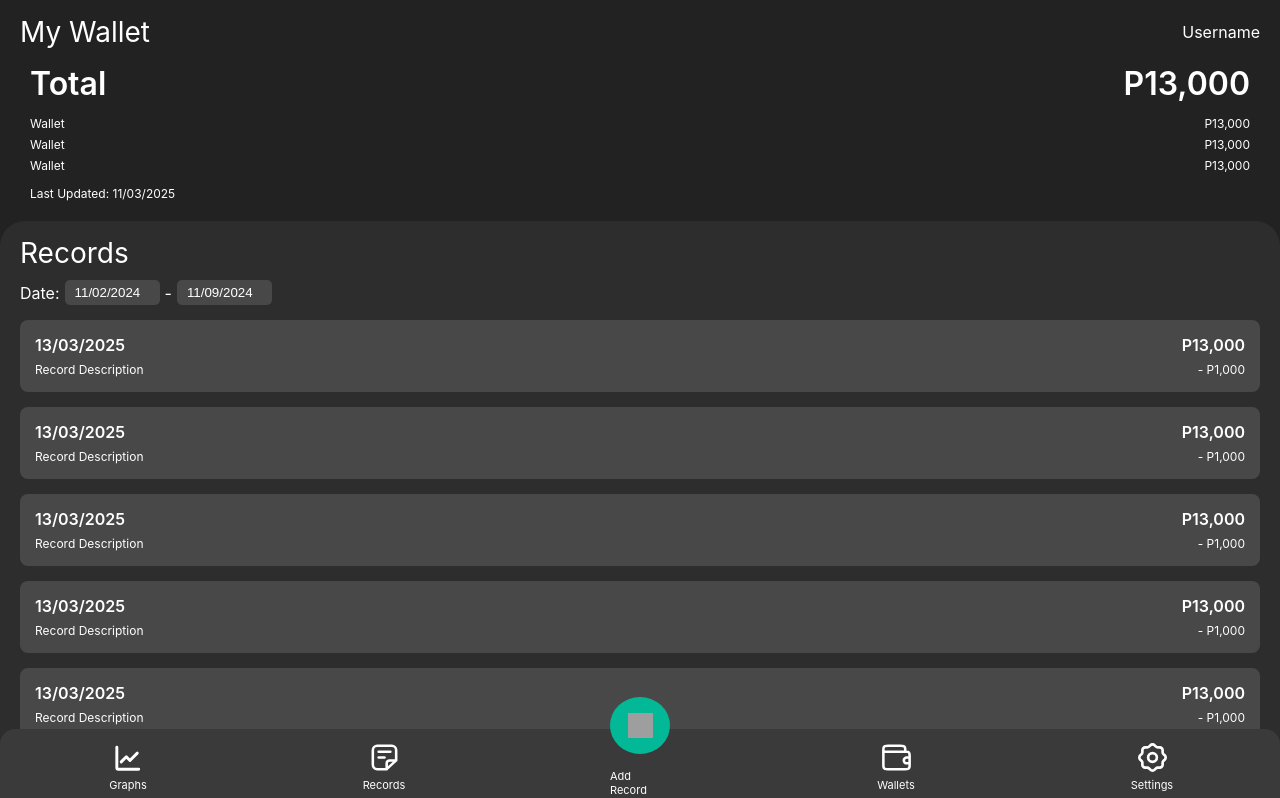
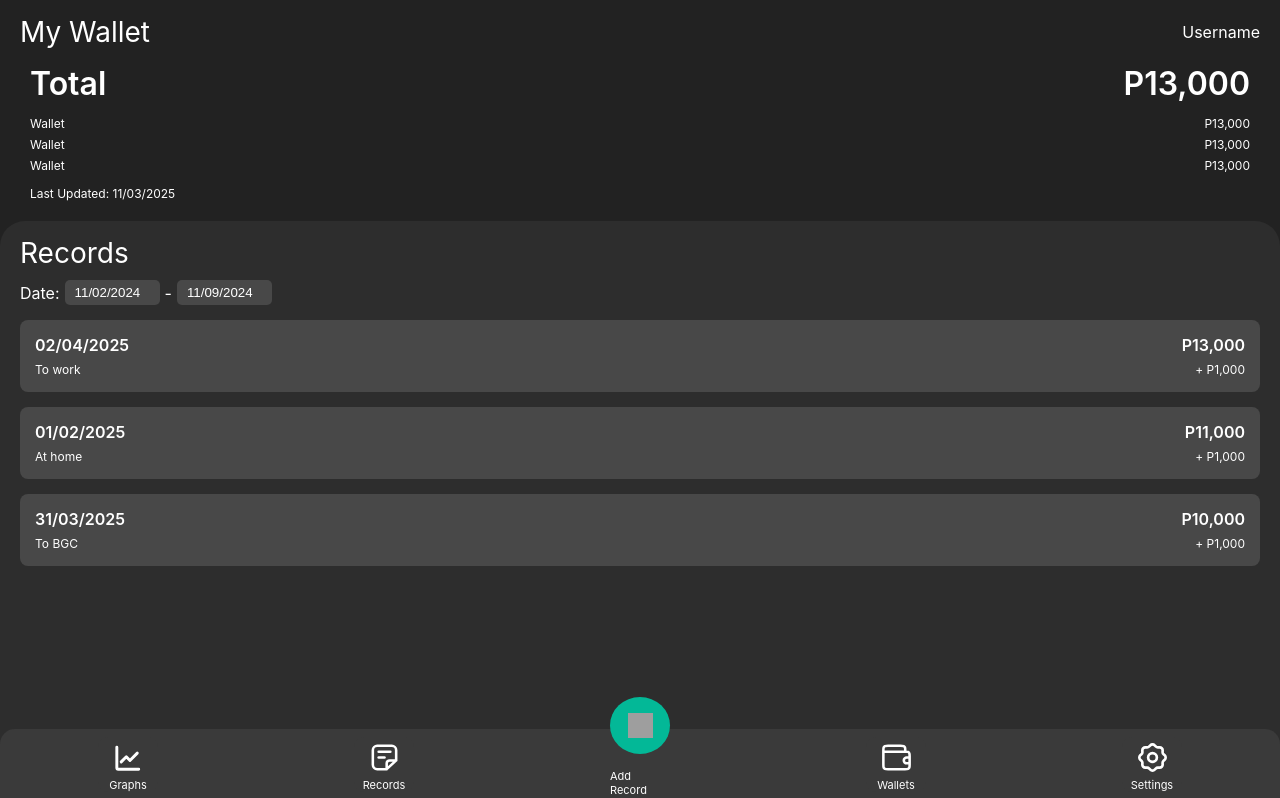
Before and after one commit to mccedddy/my-wallet, a React (Create React App) app: page / in a window 1280 px wide. Shown: the top 798 px of the page. Built offline with nearby package versions, Linux system fonts and the light colour scheme; grey boxes are pictures that could not be loaded.

Commit message:
added edit record and edit wallet

```diff
--- a/src/components/AddRecord.tsx
+++ b/src/components/AddRecord.tsx
@@ -3,22 +3,18 @@ import AddRecordItem from './AddRecordItem';
 import { useSelector, useDispatch } from "react-redux";
 import { setCurrentPage } from "../reducers/globalSlice";
 
-interface AddRecordProps {
-  type: string;
-}
+function AddRecord() {
+  const dispatch = useDispatch();
+  const currentPage = useSelector((state: any) => state.global.currentPage);
 
-function AddRecord({ type }: AddRecordProps) {
-  const dispatch = useDispatch();
-    const currentPage = useSelector((state: any) => state.global.currentPage);
-
-  if (type === 'record') {
+  if (currentPage === 'Add Record' || currentPage === 'Edit Record') {
     return(
+      // Wallets to insert or edit values
       <div className='records'>
-        <AddRecordItem type='record' />
-        <AddRecordItem type='record' />
-        <AddRecordItem type='record' />
-        <AddRecordItem type='record' />
-        <AddRecordItem type='record' />
+        <AddRecordItem />
+        <AddRecordItem />
+        <AddRecordItem />
+        <AddRecordItem />
 
         <div className='save-container'>
           <button className='cancel-btn' onClick={() => {dispatch(setCurrentPage('Records'))}}>Cancel</button>
@@ -26,10 +22,11 @@ function AddRecord({ type }: AddRecordProps) {
         </div>
       </div>
     );
-  } else if (type === 'wallet') {
+  } else if (currentPage === 'Add Wallet' || currentPage === 'Edit Wallet') {
     return(
+      // Wallet to add or edit
       <div className='records'>
-        <AddRecordItem type='wallet' />
+        <AddRecordItem />
 
         <div className='save-container'>
           <button className='cancel-btn' onClick={() => {dispatch(setCurrentPage('Wallets'))}}>Cancel</button>
--- a/src/components/AddRecordItem.tsx
+++ b/src/components/AddRecordItem.tsx
@@ -1,24 +1,29 @@
 import React from 'react';
+import { useSelector, useDispatch } from "react-redux";
 
 interface AddRecordItemProps {
-  type: string;
+  walletValueId?: number; // wallet value id to edit
+  walletId?: number; // wallet id to edit
 }
 
-function AddRecordItem({ type }: AddRecordItemProps) {
-  if (type === 'record') {
+function AddRecordItem({ walletValueId, walletId }: AddRecordItemProps) {
+  const currentPage = useSelector((state: any) => state.global.currentPage);
+
+  if (currentPage === 'Add Record' || currentPage === 'Edit Record') {
     return (
       <div className='record-item'>
         <div className='record-item-row'>
           <h6 className='bold'>Wallet 1</h6>
           <input type='text' className='textbox' placeholder='Increased By'></input>
         </div>
+
         <div className='record-item-row'>
           <p></p>
           <input type='text' className='textbox' placeholder='P13,000'></input>
         </div>
       </div>
     );
-  } else if (type === 'wallet') {
+  } else if (currentPage === 'Add Wallet' || currentPage === 'Edit Wallet') {
     return (
       <div className='record-item'>
         <div className='record-item-row'>
--- a/src/components/PageContainer.tsx
+++ b/src/components/PageContainer.tsx
@@ -45,15 +45,16 @@ function PageContainer() {
       }
 
       {currentPage === 'Records' ? (
-        <Records currentPage={currentPage} />
+        <Records />
       ) : currentPage === 'Wallets' ? (
-        <Records currentPage={currentPage} />
+        <Records />
       ) : currentPage === 'Graphs' ? (
         <Graphs />
-      ) : currentPage === 'Add Record' ? (
-        <AddRecord type='record'/>
-      ) : currentPage === 'Add Wallet' ? (
-        <AddRecord type='wallet'/>
+      ) : currentPage === 'Add Record' ||
+          currentPage === 'Add Wallet' ||
+          currentPage === 'Edit Record' ||
+          currentPage === 'Edit Wallet' ? (
+        <AddRecord />
       ) : (
         <div></div>
       )}
--- a/src/components/RecordItem.tsx
+++ b/src/components/RecordItem.tsx
@@ -1,11 +1,23 @@
 import React from 'react';
 import EditIcon from '../assets/icons/pencil.svg';
+import { useSelector, useDispatch } from "react-redux";
+import { setCurrentPage } from '../reducers/globalSlice';
+
 
 interface RecordItemProps {
-  type: string;
+  data: {
+    id: string;
+    title: string;
+    value: string;
+    description?: string;
+    color?: string;
+    order?: number;
+  };
 }
 
-function RecordItem({ type }: RecordItemProps) {
+function RecordItem({ data }: RecordItemProps) {
+  const dispatch = useDispatch();
+  const currentPage = useSelector((state: any) => state.global.currentPage);
   const [open, setOpen] = React.useState(false);
 
   const handleOpen = () => {
@@ -16,7 +28,12 @@ function RecordItem({ type }: RecordItemProps) {
     setOpen(false);
   };
 
-  if (type === 'record') {
+  const handleEdit = () => {
+    const editPage = currentPage === 'Records' ? 'Edit Record' : 'Edit Wallet';
+    dispatch(setCurrentPage(editPage));
+  };
+
+  if (currentPage === 'Records') {
     return (
       <>
         <div className={`record-item ${open ? 'open' : ''}`} onClick={() => {
@@ -27,12 +44,12 @@ function RecordItem({ type }: RecordItemProps) {
           }
         }}>
           <div className='record-item-row'>
-            <h6 className='bold'>13/03/2025</h6>
-            <h6 className='bold'>P13,000</h6>
+            <h6 className='bold'>{data.title}</h6>
+            <h6 className='bold'>{data.value}</h6>
           </div>
           <div className='record-item-row'>
-            <p>Record Description</p>
-            <p>- P1,000</p>
+            <p>{data.description}</p>
+            <p>+ P1,000</p>
           </div>
         </div>
 
@@ -60,8 +77,8 @@ function RecordItem({ type }: RecordItemProps) {
             </div>
 
             <div className='record-details-button-container'>
-              <p className='bold text-dark'>ID</p>
-              <div className='record-details-button'>
+              <p className='text-dark'>{data.id}</p>
+              <div className='record-details-button' onClick={handleEdit}>
                 <img src={EditIcon} alt='Edit' />
               </div>
             </div>
@@ -69,7 +86,7 @@ function RecordItem({ type }: RecordItemProps) {
         )}
       </>
     );
-  } else if (type === 'wallet') {
+  } else if (currentPage === 'Wallets') {
     return (
       <>
         <div className={`record-item ${open ? 'open' : ''}`} onClick={() => {
@@ -80,11 +97,11 @@ function RecordItem({ type }: RecordItemProps) {
           }
         }}>
           <div className='record-item-row'>
-            <h6 className='bold'>Wallet 1</h6>
-            <h6 className='bold'>P13,000</h6>
+            <h6 className='bold'>{data.title}</h6>
+            <h6 className='bold'>{data.value}</h6>
           </div>
           <div className='record-item-row'>
-            <p>Last Updated: 03/29/2025</p>
+            <p>{data.description}</p>
           </div>
         </div>
 
@@ -93,19 +110,19 @@ function RecordItem({ type }: RecordItemProps) {
             <div className='record-details-wallet'>
               <div className='record-item-row'>
                 <h6>Color</h6>
-                <h6>#FFFFFF</h6>
+                <h6>{data.color}</h6>
               </div>
             </div>
             <div className='record-details-wallet'>
               <div className='record-item-row'>
                 <h6>Order</h6>
-                <h6>1</h6>
+                <h6>{data.order}</h6>
               </div>
             </div>
 
             <div className='record-details-button-container'>
-              <p className='bold text-dark'>ID</p>
-              <div className='record-details-button'>
+              <p className='bold text-dark'>{data.id}</p>
+              <div className='record-details-button' onClick={handleEdit}>
                 <img src={EditIcon} alt='Edit' />
               </div>
             </div>
--- a/src/components/Records.tsx
+++ b/src/components/Records.tsx
@@ -1,31 +1,72 @@
 import React, { useState } from 'react';
 import RecordItem from './RecordItem';
+import { useSelector, useDispatch } from "react-redux";
 
-interface RecordsProps {
-  currentPage: string;
-}
+function Records() {
+  const currentPage = useSelector((state: any) => state.global.currentPage);
 
-function Records({ currentPage }: RecordsProps) {
   if (currentPage === 'Records') {
     return (
       <div className='records'>
-        <RecordItem type='record' />
-        <RecordItem type='record' />
-        <RecordItem type='record' />
-        <RecordItem type='record' />
-        <RecordItem type='record' />
-        <RecordItem type='record' />
-        <RecordItem type='record' />
+        <RecordItem
+          data={{
+            id: '3',
+            title: '02/04/2025',
+            value: 'P13,000',
+            description: 'To work',
+          }}
+        />
+        <RecordItem
+          data={{
+            id: '2',
+            title: '01/02/2025',
+            value: 'P11,000',
+            description: 'At home',
+          }}
+        />
+        <RecordItem
+          data={{
+            id: '1',
+            title: '31/03/2025',
+            value: 'P10,000',
+            description: 'To BGC',
+          }}
+        />
       </div>
     );
   } else {
     return (
       <div className='records'>
-        <RecordItem type='wallet' />
-        <RecordItem type='wallet' />
-        <RecordItem type='wallet' />
-        <RecordItem type='wallet' />
-        <RecordItem type='wallet' />
+        <RecordItem
+          data={{
+            id: '3',
+            title: 'Wallet 3',
+            value: 'P11,000',
+            color: '#FFFFFF',
+            order: 1,
+            description: 'Last Updated: 31/03/2025',
+          }}
+        />
+        <RecordItem
+          data={{
+            id: '2',
+            title: 'Wallet 2',
+            value: 'P1,000',
+            color: '#FFFFFF',
+            order:2,
+            description: 'Last Updated: 31/03/2025',
+          }}
+        />
+        <RecordItem
+          data={{
+            id: '1',
+            title: 'Wallet 1',
+            value: 'P130,000',
+            color: '#FFFFFF',
+            order: 3,
+            description: 'Last Updated: 31/03/2025',
+          }}
+        />
       </div>
     );
   }
--- a/src/reducers/globalSlice.ts
+++ b/src/reducers/globalSlice.ts
@@ -10,7 +10,7 @@ const globalSlice = createSlice({
     filterShown: true,
     startDate: new Date(new Date().setDate(new Date().getDate() - 7)).toISOString(),
     endDate: new Date().toISOString(),
-    pagesWithoutNavbar: ['Add Record', 'Add Wallet'],
+    pagesWithoutNavbar: ['Add Record', 'Add Wallet', 'Edit Record', 'Edit Wallet'],
     navbarShown: true,
   },
   reducers: {
```
